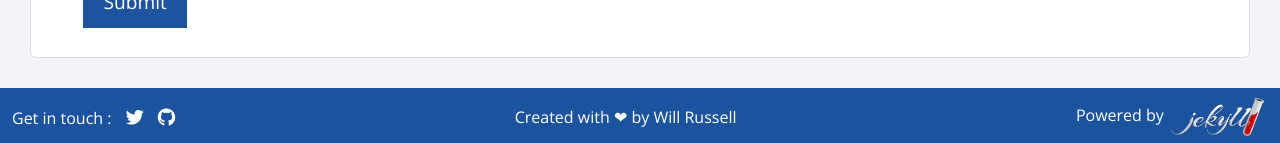
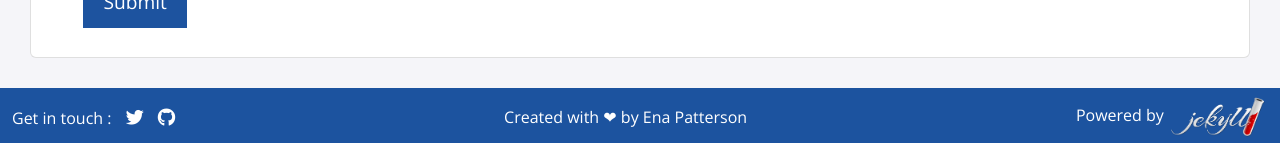
Before and after one commit to patt-e2991/enapatterson.github.io, a Jekyll site: the page built from index.html, in a window 1280 px wide and 900 px high, scrolled down 1905 px. Shown: the part 754-897 px from the top of the window. Built offline with Jekyll 4.4.1, drawn with Linux system fonts in a browser that asks for light colours; nearby versions of some CDN libraries; some of the changed text lies outside the part shown.

Commit message:
Update _config.yml

```diff
--- a/_config.yml
+++ b/_config.yml
@@ -1,15 +1,14 @@
-title: "Will Russell"
-email: fellowship@mlh.io
+title: "Ena Patterson"
+email:
 description: >- # this means to ignore newlines until "baseurl:"
   Write an awesome description for your new site here. You can edit this
   line in _config.yml. It will appear in your document head meta (for
   Google search results) and in your feed.xml site description.
 # Root directory for your portfolio. On GitHub Pages, this is the name of your repository.
-baseurl: "/portfolio-template"
+baseurl: "/"
 # Protocol + hostname for your portfolio. On GitHub Pages, this is https://yourusername.github.io
-url: "https://mlh-fellowship.github.io"
-twitter_username: mlhacks
-github_username: mlh-fellowship
+url: "https://patt-e2991/enapatterson.github.io"
+github_username: patt-e2991
 form_url: "https://formspree.io/f/xrgodpqo"
 social_image: "./assets/img/social-link.jpg"
 social_image_alt: # Alt text for the link preview image
```
